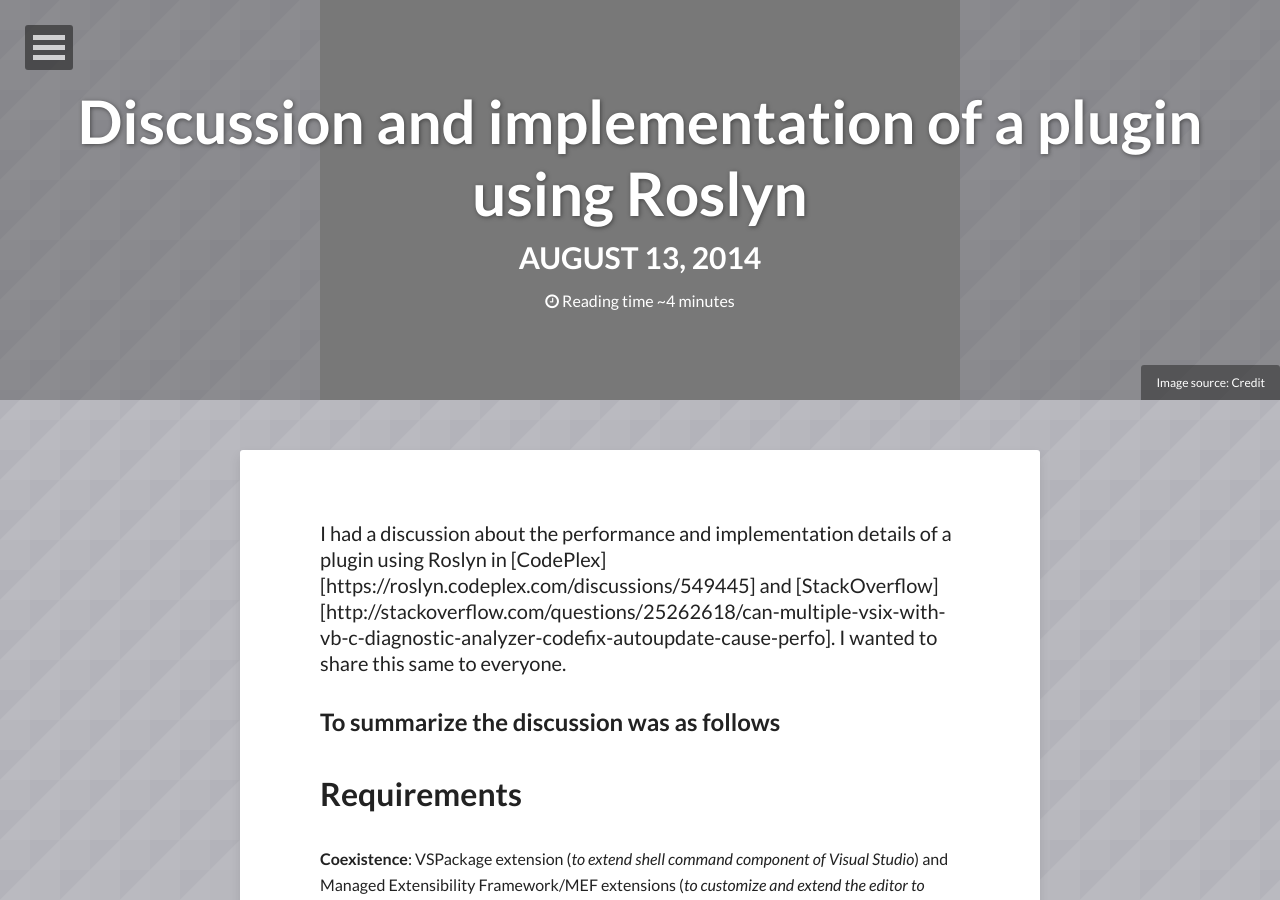
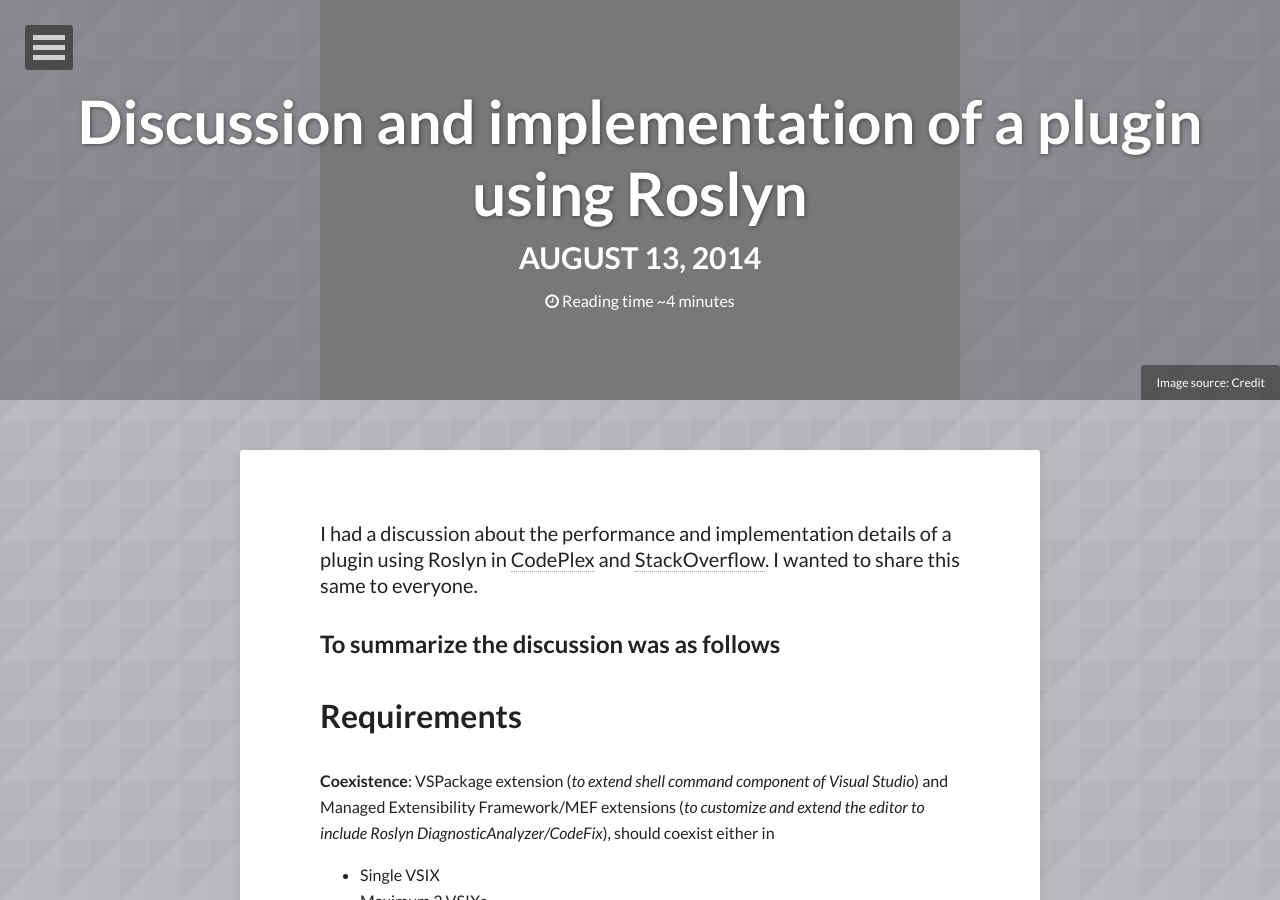
Before and after one commit to jerriclynsjohn/jerriclynsjohn.github.io, a Jekyll site: the page built from Revolt/Technology/Microsoft/Roslyn/_posts/2014-08-13-discussion-implementation-roslyn-plugin.md, in a window 1280 px wide and 900 px high. Built offline with Jekyll 4.4.1, drawn with Linux system fonts in a browser that asks for light colours; nearby versions of some CDN libraries; comment, search, counter and statistics services are not loaded.

Commit message:
Updated the hyperlink MD syntax

```diff
--- a/Revolt/Technology/Microsoft/Roslyn/_posts/2014-08-13-discussion-implementation-roslyn-plugin.md
+++ b/Revolt/Technology/Microsoft/Roslyn/_posts/2014-08-13-discussion-implementation-roslyn-plugin.md
@@ -12,7 +12,7 @@ comments: true
 share: true
 ---
 
-I had a discussion about the performance and implementation details of a plugin using Roslyn in [CodePlex][https://roslyn.codeplex.com/discussions/549445] and [StackOverflow][http://stackoverflow.com/questions/25262618/can-multiple-vsix-with-vb-c-diagnostic-analyzer-codefix-autoupdate-cause-perfo]. I wanted to share this same to everyone.
+I had a discussion about the performance and implementation details of a plugin using Roslyn in [CodePlex](https://roslyn.codeplex.com/discussions/549445) and [StackOverflow](http://stackoverflow.com/questions/25262618/can-multiple-vsix-with-vb-c-diagnostic-analyzer-codefix-autoupdate-cause-perfo). I wanted to share this same to everyone.
 
 ##To summarize the discussion was as follows
 
```
